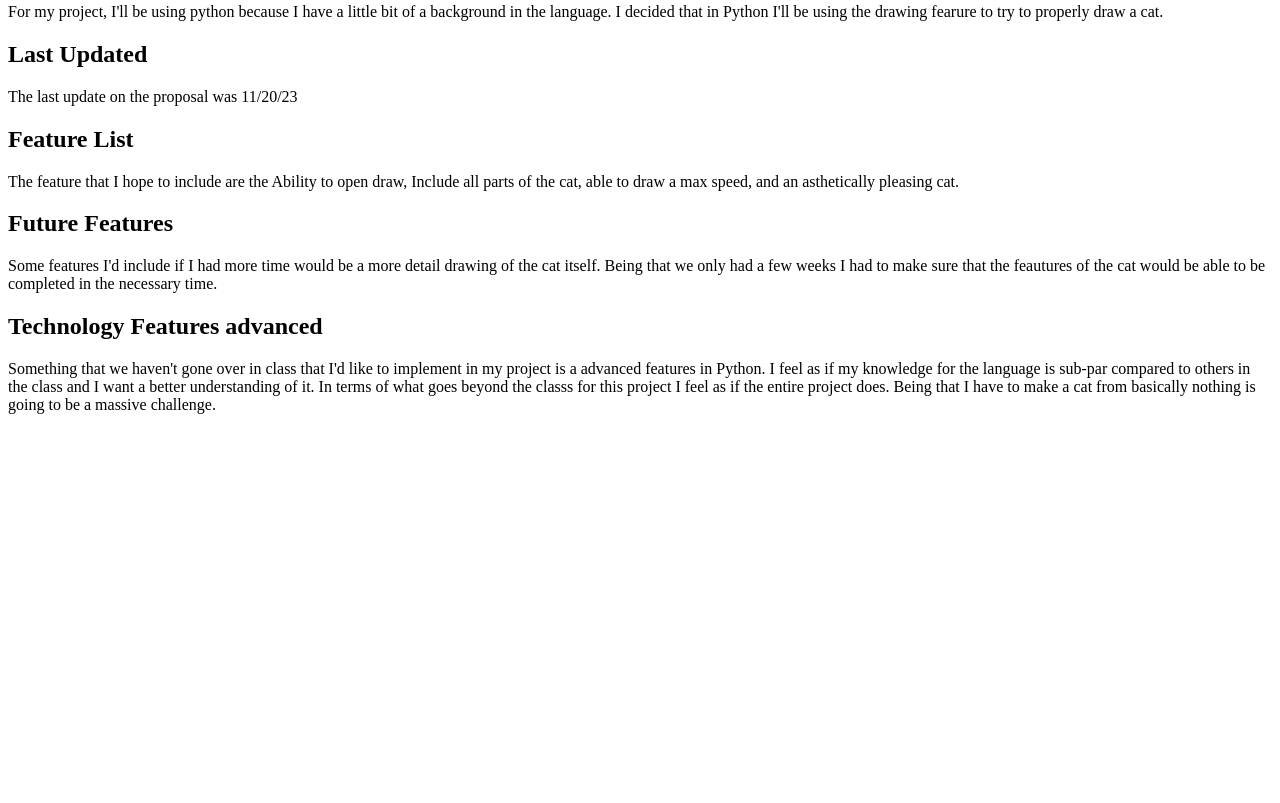
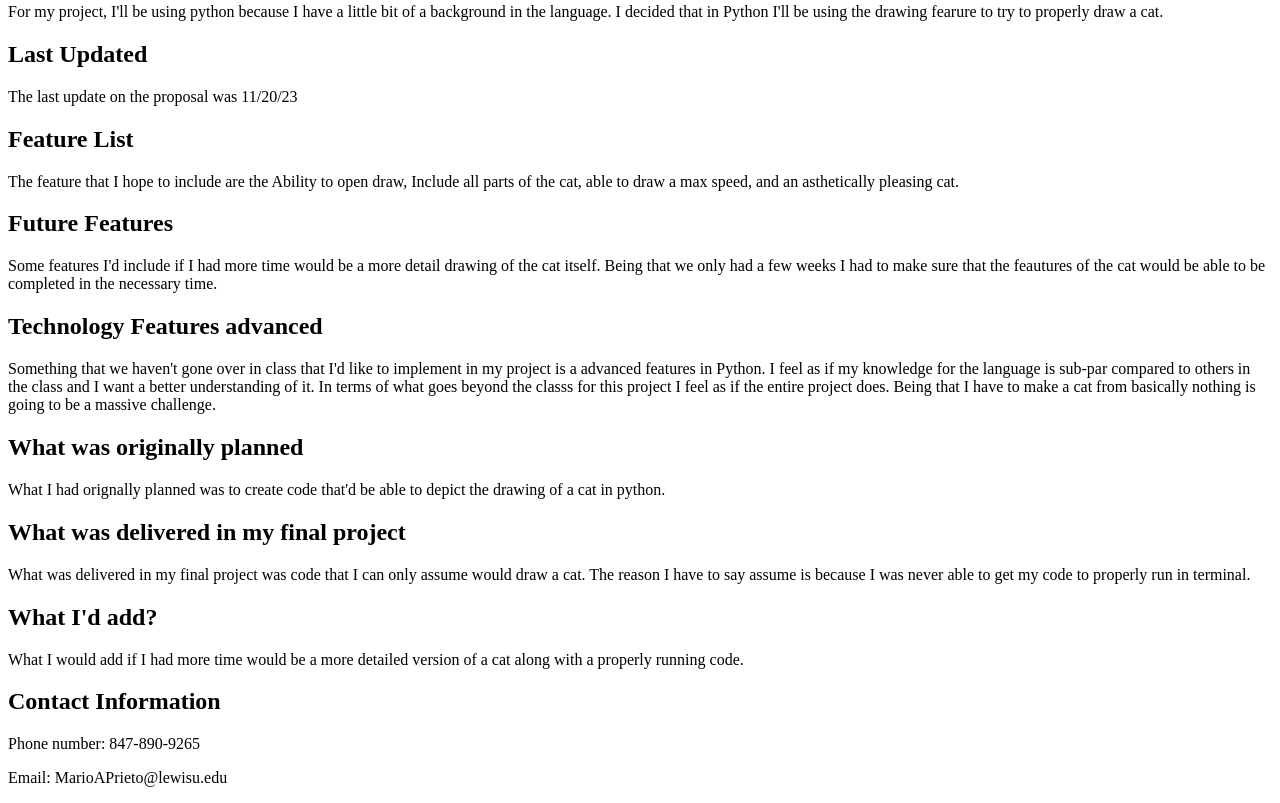
Before and after one commit to MarioPrieto1112/class-project-proposal, a plain HTML site: page index.html in a window 1280 px wide. Shown: the part 345-1148 px from the top of the page. Before the commit the page ends 800 px from the top, so only its background shows below. Drawn offline with Linux system fonts and the light colour scheme.

Commit message:
Update index.html

```diff
--- a/index.html
+++ b/index.html
@@ -14,3 +14,12 @@
 <p>Some features I'd include if I had more time would be a more detail drawing of the cat itself. Being that we only had a few weeks I had to make sure that the feautures of the cat would be able to be completed in the necessary time.  </p>
 <h2>Technology Features advanced</h2>
 <p>Something that we haven't gone over in class that I'd like to implement in my project is a advanced features in Python. I feel as if my knowledge for the language is sub-par compared to others in the class and I want a better understanding of it. In terms of what goes beyond the classs for this project I feel as if the entire project does. Being that I have to make a cat from basically nothing is going to be a massive challenge. </p>
+<h2>What was originally planned</h2>
+<p>What I had orignally planned was to create code that'd be able to depict the drawing of a cat in python.</p>
+<h2>What was delivered in my final project</h2>
+<p>What was delivered in my final project was code that I can only assume would draw a cat. The reason I have to say assume is because I was never able to get my code to properly run in terminal.</p>
+<h2>What I'd add?</h2>
+<p>What I would add if I had more time would be a more detailed version of a cat along with a properly running code.</p>
+<h2>Contact Information</h2>
+<p>Phone number: 847-890-9265</p>
+<p>Email: MarioAPrieto@lewisu.edu</p>
```
